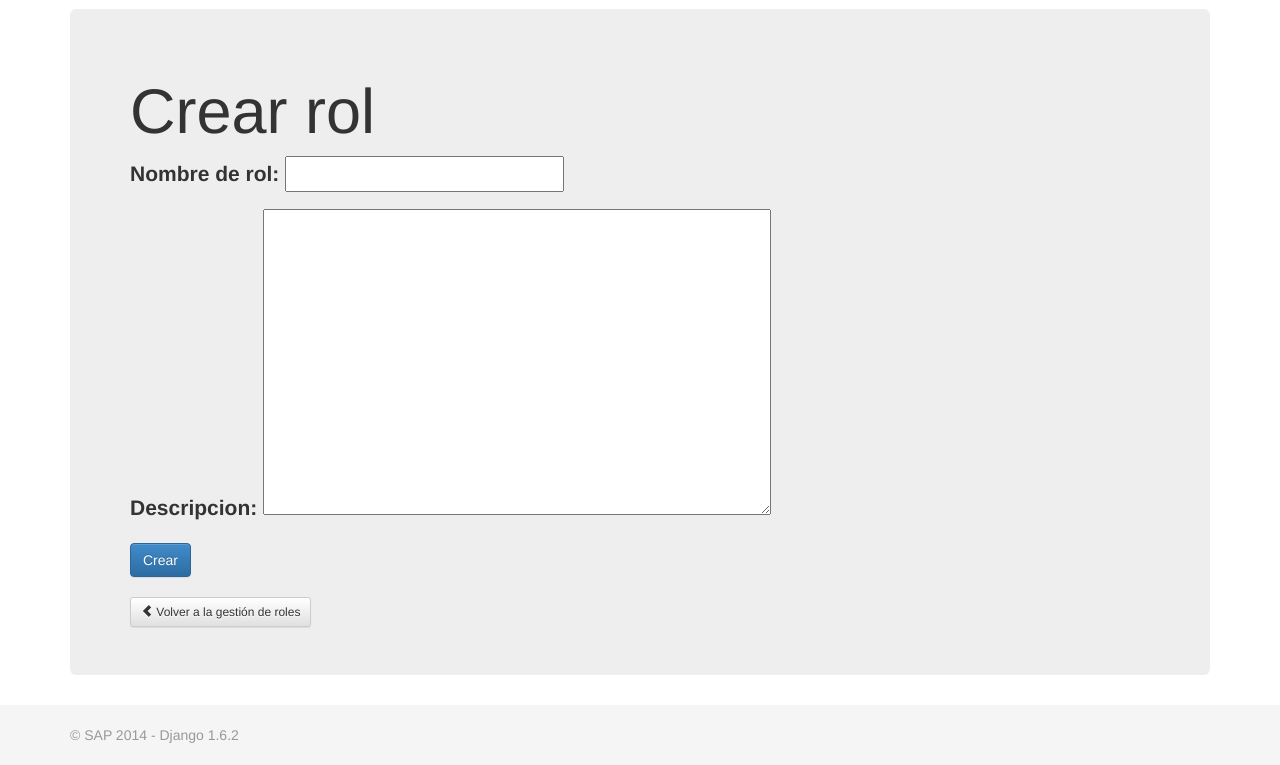
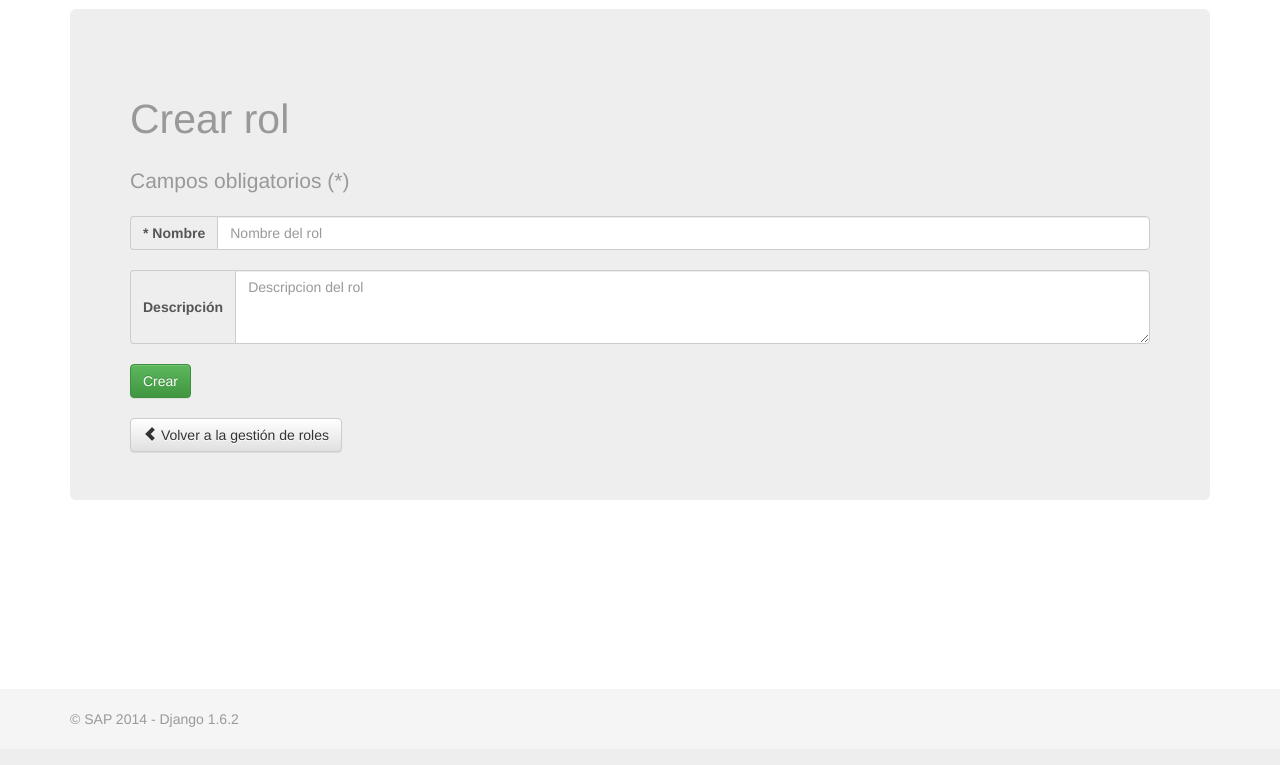
Before and after one commit to 9andresc/proyecto-sap, a Django app: page /administracion/gestion_roles/crear_rol/ in a window 1280 px wide. Shown: the part 51-816 px from the top of the page. After the commit the page ends 778 px from the top, so only its background shows below. Run offline with Django 3.2, Linux system fonts and the light colour scheme; a user stored in the database is signed in; some libraries are stand-ins or nearby versions.

Commit message:
Arreglos varios en roles Se han arreglado excepciones y diseños en los roles.

```diff
--- a/sap/administracion/forms.py
+++ b/sap/administracion/forms.py
@@ -96,8 +96,8 @@ class CrearRolForm(forms.Form):
     """
     Formulario utilizado para la creacion de un rol.
     """
-    nombre = forms.CharField(label="Nombre de rol", widget=forms.TextInput(), required=True)
-    descripcion = forms.CharField(label="Descripcion", widget=forms.Textarea(), required=True)
+    nombre = forms.CharField(label="Nombre de rol", required=True)
+    descripcion = forms.CharField(label="Descripcion", required=False)
 
     def clean_nombre(self):
         nombre = self.cleaned_data['nombre']
--- a/sap/administracion/templates/rol/agregar_permiso.html
+++ b/sap/administracion/templates/rol/agregar_permiso.html
@@ -4,11 +4,10 @@
 
 <div class="jumbotron">
 	<div class="bs-example">
-		<h1>Permisos</h1>
+		<h1><small>Permisos</small></h1>
 		{% if permisos %}
 			<div class="table-responsive">
         		<table class="table table-hover">
-
             		<thead>
                 		<tr>
                     		<th>ID</th>
@@ -32,6 +31,6 @@
     	{% endif %}
 	</div>
 	<br>
-	<a class="btn btn-sm btn-default" href="{% url 'vista_gestion_roles' %}"><span class="glyphicon glyphicon-chevron-left"></span> Volver a la gestión de roles</a>
+	<a class="btn btn-default" href="{% url 'vista_permisos_rol' id_rol=rol.id %}"><span class="glyphicon glyphicon-chevron-left"></span> Volver a la gestión de permisos del rol {{ rol.nombre }}</a>
 </div>
 {% endblock %}
--- a/sap/administracion/templates/rol/confirmacion_agregar_permiso.html
+++ b/sap/administracion/templates/rol/confirmacion_agregar_permiso.html
@@ -24,6 +24,6 @@
 		{% endif %}
 	</div>
 	<br>
-	<a class="btn btn-sm btn-default" href="{% url 'vista_permisos_rol' id_rol=rol.id %}"><span class="glyphicon glyphicon-chevron-left"></span> Volver a la gestión de permisos del rol {{ rol.nombre }}</a>
+	<a class="btn btn-default" href="{% url 'vista_permisos_rol' id_rol=rol.id %}"><span class="glyphicon glyphicon-chevron-left"></span> Volver a la gestión de permisos del rol {{ rol.nombre }}</a>
 </div>
 {% endblock %}
--- a/sap/administracion/templates/rol/crear_rol.html
+++ b/sap/administracion/templates/rol/crear_rol.html
@@ -2,15 +2,56 @@
 {% block title %}SAP - Crear rol{% endblock %}
 {% block content %}
 <div class="jumbotron">
-	<div class="bs-example">
-		<h1>Crear rol</h1>
-		<form class="form-horizontal" method="POST">
-			{% csrf_token %}
-			{{ form.as_p }}
-            <button type="submit" class="btn btn-primary">Crear</button>
-		</form>
-		<br>
-		<a class="btn btn-sm btn-default" href="{% url 'vista_gestion_roles' %}"><span class="glyphicon glyphicon-chevron-left"></span> Volver a la gestión de roles</a>
-	</div>
+	<h1><small>Crear rol</small></h1>
+	<form class="form-horizontal" method="POST">
+		{% csrf_token %}
+
+		<!-- Manejo de errores del formulario -->
+    	{% if form.errors %}
+    	<div class="panel panel-warning">
+    		<div class="panel-heading">
+    			<h3 class="panel-title">¡Alto ahí!</h3>
+            </div>
+            <div class="panel-body">
+            	<h3 class="panel-title">No has completado correctamente el formulario. Los campos afectados son:</h3>
+            	<br>
+            	<ul class="list-unstyled">
+            		{% for field in form %}
+            			{% if field.errors %}
+  							<li><b>{{ field.label }}</b></li>
+  								{% for error in field.errors %}
+    								<ul>
+    									{% if error == "This field is required." %}
+      										<li>No has ingresado este campo.</li>
+      									{% else %}
+      										<li>{{ error }}</li>
+      									{% endif %}
+    								</ul>
+    							{% endfor %}
+  							</li>
+  						{% endif %}
+  					{% endfor %}
+				</ul>
+            </div>
+        </div>
+        {% endif %}
+        <!-- Fin del manejo de errores del formulario -->
+
+		<p class="text-muted">Campos obligatorios (*)</p>
+		<div class="input-group">
+			<span class="input-group-addon"><b>* Nombre</b></span>
+			<input type="text" class="form-control" id="nombre" name="nombre" placeholder="Nombre del rol">
+        </div>
+        <br>
+        <div class="input-group">
+			<span class="input-group-addon"><b>Descripción</b></span>
+			<textarea rows="3" class="form-control" id="descripcion" name="descripcion" placeholder="Descripcion del rol"></textarea>
+        </div>
+
+        <br>
+        <button type="submit" class="btn btn-success">Crear</button>
+	</form>
+	<br>
+	<a class="btn btn-default" href="{% url 'vista_gestion_roles' %}"><span class="glyphicon glyphicon-chevron-left"></span> Volver a la gestión de roles</a>
 </div>
 {% endblock %}
--- a/sap/administracion/templates/rol/gestion_roles.html
+++ b/sap/administracion/templates/rol/gestion_roles.html
@@ -4,7 +4,7 @@
 
 <div class="jumbotron">
 	<div class="bs-example">
-		<h1>Gestión de roles</h1>
+		<h1><small>Gestión de roles</small></h1>
 		<a class="btn btn-sm btn-default" href="{% url 'vista_crear_rol' %}"><span class="glyphicon glyphicon-record"></span> Crear</a>
 		<br><br>
 		{% if roles %}
@@ -35,7 +35,7 @@
         		</table>
     		</div>
     	{% else %}
-    		<h3>No existen roles</h3>
+    		<h3>No existen roles.</h3>
     	{% endif %}
 	</div>
 </div>
--- a/sap/administracion/templates/rol/permisos_rol.html
+++ b/sap/administracion/templates/rol/permisos_rol.html
@@ -4,7 +4,7 @@
 
 <div class="jumbotron">
 	<div class="bs-example">
-		<h1>Permisos del rol {{ rol.nombre }}</h1>
+		<h1><small>Permisos del rol {{ rol.nombre }}</small></h1>
 		<a class="btn btn-sm btn-default" href="{% url 'vista_agregar_permiso' id_rol=rol.id %}"><span class="glyphicon glyphicon-plus"></span> Agregar</a>
 		<br><br>
 		{% if permisos %}
@@ -33,6 +33,6 @@
     	{% endif %}
 	</div>
 	<br>
-	<a class="btn btn-sm btn-default" href="{% url 'vista_gestion_roles' %}"><span class="glyphicon glyphicon-chevron-left"></span> Volver a la gestión de roles</a>
+	<a class="btn btn-default" href="{% url 'vista_gestion_roles' %}"><span class="glyphicon glyphicon-chevron-left"></span> Volver a la gestión de roles</a>
 </div>
 {% endblock %}
--- a/sap/administracion/templates/rol/quitar_permiso.html
+++ b/sap/administracion/templates/rol/quitar_permiso.html
@@ -12,7 +12,7 @@
       		</div>
       	</div>
 		<br>
-		<a class="btn btn-sm btn-default" href="{% url 'vista_permisos_rol' id_rol=rol.id %}"><span class="glyphicon glyphicon-chevron-left"></span> Volver a la gestión de permisos del rol {{ rol.nombre }}</a>
+		<a class="btn btn-default" href="{% url 'vista_permisos_rol' id_rol=rol.id %}"><span class="glyphicon glyphicon-chevron-left"></span> Volver a la gestión de permisos del rol {{ rol.nombre }}</a>
 	</div>
 </div>
 {% endblock %}
```
Also changed, not shown: sap/administracion/templates/rol/eliminar_rol.html (+27 -6 lines), sap/administracion/templates/rol/modificar_rol.html (+50 -8 lines), sap/administracion/templates/rol/visualizar_rol.html (+13 -4 lines).
